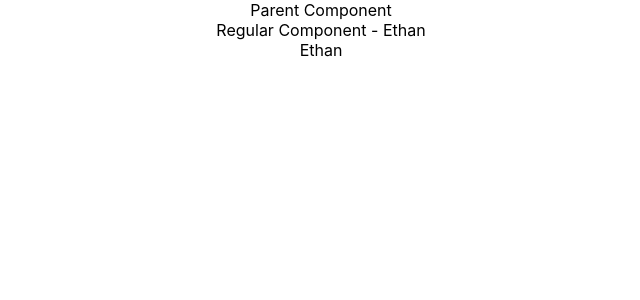
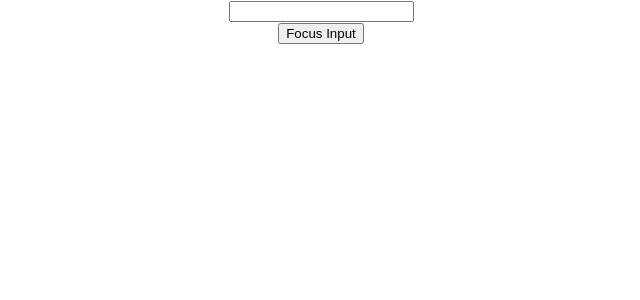
Before and after one commit to Julian-Bhardwaja/React_Tutorial, a React (Create React App) app: page / in a window 1280 px wide. Shown: the top 300 px of the page, without its empty margins (319-959 px from the left). Built offline with nearby package versions, Linux system fonts and the light colour scheme.

Commit message:
Learnt Ref

```diff
--- a/src/App.js
+++ b/src/App.js
@@ -1,6 +1,7 @@
 import './App.css';
 
-import ParentComp from './components/ParentComp';
+import FRParentInput from './components/FRParentInput';
+import FocusInput from './components/FocusInput';
 
 function App() {
   return (
@@ -23,7 +24,10 @@
        {/* <Form /> */}
        {/* <LifecycleA /> */}
        {/* <FragmentDemo /> */}
-       <ParentComp />
+       {/* <ParentComp /> */}
+       {/* <RefsDemo /> */}
+       {/* <FocusInput /> */}
+       <FRParentInput />
     </div>
   );
 }
--- /dev/null
+++ b/src/components/FRInput.js
@@ -0,0 +1,19 @@
+import React from 'react'
+
+// function FRInput() {
+//     return (
+//         <div>
+//             <input type="text" />
+//         </div>
+//     )
+// }
+
+const FRInput =  React.forwardRef((props, ref) => {
+    return (
+        <div>
+            <input type="text" ref={ref} />
+        </div>
+    )
+}
+)
+export default FRInput
--- /dev/null
+++ b/src/components/FRParentInput.js
@@ -0,0 +1,26 @@
+import React, { Component } from 'react'
+
+import FRInput from './FRInput'
+
+class FRParentInput extends Component {
+    constructor(props) {
+        super(props)
+
+        this.inputRef = React.createRef();
+    }
+
+    clickHandler = () => {
+        this.inputRef.current.focus();
+    }
+
+    render() {
+        return (
+            <div>
+                <FRInput ref={this.inputRef} />
+                <button onClick={this.clickHandler}>Focus Input</button>
+            </div>
+        )
+    }
+}
+
+export default FRParentInput
--- /dev/null
+++ b/src/components/FocusInput.js
@@ -0,0 +1,26 @@
+import React, { Component } from 'react'
+
+import Input from './Input'
+
+class FocusInput extends Component {
+    constructor(props) {
+        super(props)
+
+        this.componentRef = React.createRef();
+    }
+
+    clickHandler = () => {
+        this.componentRef.current.focusInput();
+    }
+
+    render() {
+        return (
+            <div>
+                <Input ref={this.componentRef} />
+                <button onClick={this.clickHandler}>Focus Input</button>
+            </div>
+        )
+    }
+}
+
+export default FocusInput
--- /dev/null
+++ b/src/components/Input.js
@@ -0,0 +1,23 @@
+import React, { Component } from 'react'
+
+class Input extends Component {
+    constructor(props) {
+        super(props)
+
+        this.inputRef = React.createRef();
+    }
+
+    focusInput = () => {
+        this.inputRef.current.focus();
+    }
+
+    render() {
+        return (
+            <div>
+                <input type="text" ref={this.inputRef} />
+            </div>
+        )
+    }
+}
+
+export default Input
```
Also changed, not shown: src/components/RefsDemo.js (added, +37 -0 lines), Note for React.txt.
